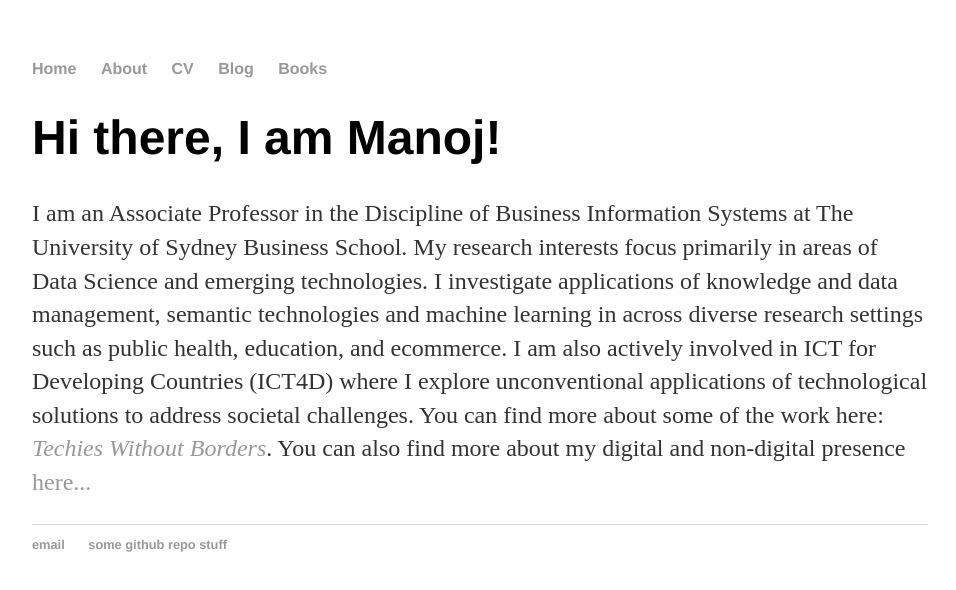
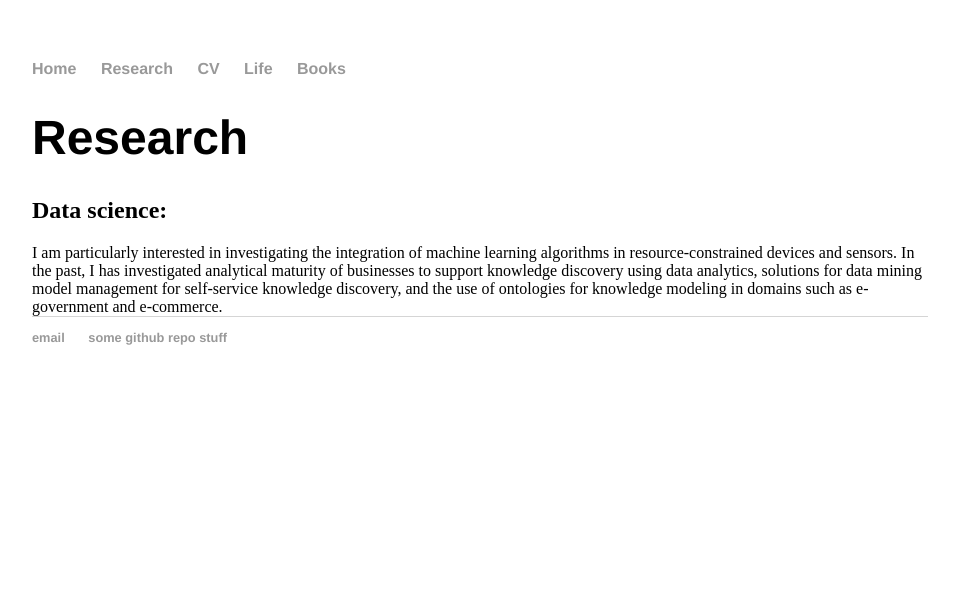
Before and after one commit to Manoj-A-Thomas/manoj-a-thomas.github.io, a plain HTML site: page research.html in a window 1280 px wide. Shown: the whole page, without its empty margins (160-1116 px from the left). Drawn offline with Linux system fonts and the light colour scheme.

Commit message:
update to research

```diff
--- a/research.html
+++ b/research.html
@@ -7,22 +7,21 @@
 	</head>
 	<body>
 		<nav>
-    		<ul>
-        		<li><a href="/">Home</a></li>
-	        	<li><a href="/Research">About</a></li>
-        		<li><a href="/CV">CV</a></li>
-        		<li><a href="/Life">Blog</a></li>
-        		<li><a href="/Books">Books</a></li>
-    		</ul>
+			<ul>
+					<li><a href="/">Home</a></li>
+					<li><a href="/research">Research</a></li>
+					<li><a href="/CV">CV</a></li>
+					<li><a href="/life">Life</a></li>
+					<li><a href="/books">Books</a></li>
+			</ul>
 		</nav>
 		<div class="container">
     		<div class="blurb">
-        		<h1>Hi there, I am Manoj!</h1>
-				<p>I am an Associate Professor in the Discipline of Business Information Systems at The University of Sydney Business School. My research interests focus primarily in areas of Data Science and emerging technologies. I investigate applications of knowledge and data management, semantic technologies and machine learning in across diverse research settings such as public health, education, and ecommerce.
-
-				I am also actively involved in ICT for Developing Countries (ICT4D) where I explore unconventional applications of technological solutions to address societal challenges. You can find more about some of the work here: <a href="www.techieswithoutborders.us"><em>Techies Without Borders</em></a>.
-
-        		You can also find more about my digital and non-digital presence <a href="/about">here...</a></p>
+        		<h1>Research</h1>
+				<h2>Data science:</h2>
+					I am particularly interested in investigating the integration of machine learning algorithms in resource-constrained devices and sensors.
+					In the past, I has investigated analytical maturity of businesses to support knowledge discovery using data analytics, solutions for data mining model
+					management for self-service knowledge discovery, and the use of ontologies for knowledge modeling in domains such as e-government and e-commerce.
     		</div><!-- /.blurb -->
 		</div><!-- /.container -->
 		<footer>
```
